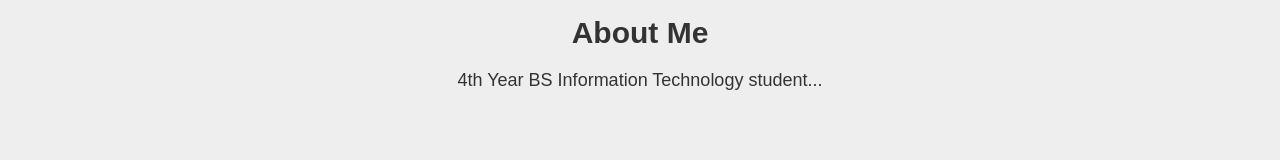
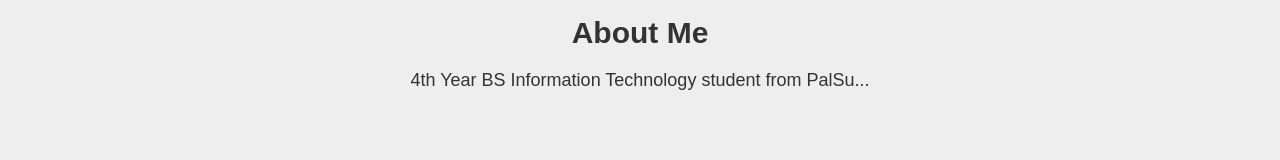
Before and after one commit to aaalieee/nsa-portfolio, a plain HTML site: page index.html in a window 1280 px wide. Shown: the part 526-686 px from the top of the page. Drawn offline with Linux system fonts and the light colour scheme.

Commit message:
modify About Me

```diff
--- a/index.html
+++ b/index.html
@@ -26,7 +26,7 @@
 
     <section id="about" class="about">
         <h2>About Me</h2>
-        <p>4th Year BS Information Technology student...</p>
+        <p>4th Year BS Information Technology student from PalSu...</p>
     </section>
 
     <section id="portfolio" class="portfolio">
```
